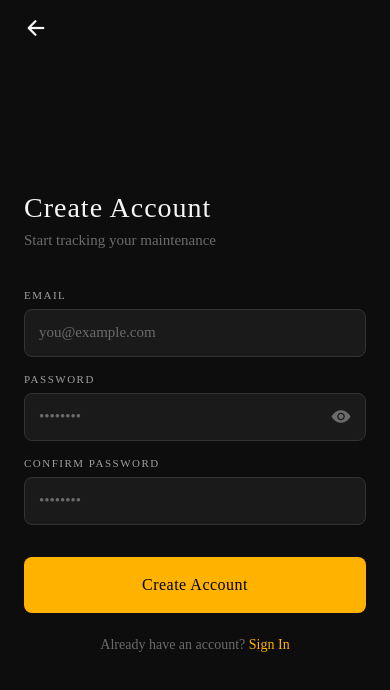
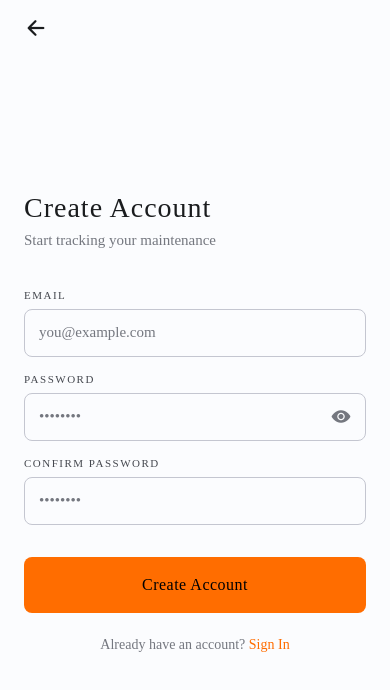
Before and after one commit to thrddqno/moto-mate, a React Native app in the folder mobile/: screen /SignUp in a window 390 px wide. Shown: the top 690 px of the page. Built offline with nearby package versions, Linux system fonts and the light colour scheme; no server answers.

Commit message:
feat(mobile): add dark mode support with light/dark theme system

```diff
--- a/mobile/src/components/ui/ErrorState.tsx
+++ b/mobile/src/components/ui/ErrorState.tsx
@@ -19,7 +19,7 @@ export function ErrorState({ message, onRetry }: ErrorStateProps) {
           { backgroundColor: colors.redDim, borderColor: colors.red },
         ]}
       >
-        <Text style={styles.icon}>!</Text>
+        <Text style={[styles.icon, { color: colors.red }]}>!</Text>
       </View>
       <Text
         style={[
--- a/mobile/src/components/ui/StatusDot.tsx
+++ b/mobile/src/components/ui/StatusDot.tsx
@@ -8,14 +8,16 @@ interface StatusDotProps {
   pulsing?: boolean;
 }
 
-const STATUS_COLORS = {
-  overdue: '#FF3D00',
-  'due-soon': '#FFB300',
-  upcoming: '#00E676',
-  ok: '#6B6B6B',
-};
+export function StatusDot({ status, size = 10, pulsing = false }: StatusDotProps) {
+  const { colors } = useTheme();
 
-export function StatusDot({ status, size = 10, pulsing = false }: StatusDotProps) {
+  const STATUS_COLORS = {
+    overdue: colors.red,
+    'due-soon': colors.amber,
+    upcoming: colors.green,
+    ok: colors.textDim,
+  };
+
   const color = STATUS_COLORS[status];
 
   return (
--- a/mobile/src/context/ThemeContext.tsx
+++ b/mobile/src/context/ThemeContext.tsx
@@ -1,25 +1,49 @@
-import React, { createContext, useContext, ReactNode } from 'react';
-import { colors, typography, spacing, borderRadius, iconSize } from '../theme';
+import React, { createContext, useContext, ReactNode, useState, useEffect } from 'react';
+import { useColorScheme, Appearance } from 'react-native';
+import { lightColors, darkColors, typography, spacing, borderRadius, iconSize } from '../theme';
+
+type Colors = typeof lightColors;
 
 interface Theme {
-  colors: typeof colors;
+  colors: Colors;
   typography: typeof typography;
   spacing: typeof spacing;
   borderRadius: typeof borderRadius;
   iconSize: typeof iconSize;
+  isDark: boolean;
 }
 
+const defaultColors: Colors = lightColors;
+
 const ThemeContext = createContext<Theme>({
-  colors,
+  colors: defaultColors,
   typography,
   spacing,
   borderRadius,
   iconSize,
+  isDark: false,
 });
 
 export function ThemeProvider({ children }: { children: ReactNode }) {
+  const systemScheme = useColorScheme();
+  const [colorScheme, setColorScheme] = useState(systemScheme);
+
+  useEffect(() => {
+    setColorScheme(systemScheme);
+  }, [systemScheme]);
+
+  useEffect(() => {
+    const subscription = Appearance.addChangeListener(({ colorScheme: newScheme }) => {
+      setColorScheme(newScheme);
+    });
+    return () => subscription.remove();
+  }, []);
+
+  const isDark = colorScheme === 'dark';
+  const colors = isDark ? darkColors : lightColors;
+
   return (
-    <ThemeContext.Provider value={{ colors, typography, spacing, borderRadius, iconSize }}>
+    <ThemeContext.Provider value={{ colors, typography, spacing, borderRadius, iconSize, isDark }}>
       {children}
     </ThemeContext.Provider>
   );
--- a/mobile/src/navigation/AuthStack.tsx
+++ b/mobile/src/navigation/AuthStack.tsx
@@ -4,6 +4,7 @@ import WelcomeScreen from '../screens/auth/WelcomeScreen';
 import SignInScreen from '../screens/auth/SignInScreen';
 import SignUpScreen from '../screens/auth/SignUpScreen';
 import ProfileSetupScreen from '../screens/auth/ProfileSetupScreen';
+import { useTheme } from '../context/ThemeContext';
 
 export type AuthStackParamList = {
   Welcome: undefined;
@@ -15,11 +16,12 @@ export type AuthStackParamList = {
 const Stack = createNativeStackNavigator<AuthStackParamList>();
 
 export default function AuthStack() {
+  const { colors } = useTheme();
   return (
     <Stack.Navigator
       screenOptions={{
         headerShown: false,
-        contentStyle: { backgroundColor: '#0D0D0D' },
+        contentStyle: { backgroundColor: colors.bg },
         animation: 'fade',
       }}
     >
--- a/mobile/src/navigation/BikesStack.tsx
+++ b/mobile/src/navigation/BikesStack.tsx
@@ -7,6 +7,7 @@ import BikeDetailScreen from '../screens/bikes/BikeDetailScreen';
 import SchedulesScreen from '../screens/schedules/SchedulesScreen';
 import ScheduleFormScreen from '../screens/schedules/ScheduleFormScreen';
 import type { Schedule } from '../types';
+import { useTheme } from '../context/ThemeContext';
 
 export type BikesStackParamList = {
   BikeList: undefined;
@@ -20,11 +21,12 @@ export type BikesStackParamList = {
 const Stack = createNativeStackNavigator<BikesStackParamList>();
 
 export default function BikesStack() {
+  const { colors } = useTheme();
   return (
     <Stack.Navigator
       screenOptions={{
         headerShown: false,
-        contentStyle: { backgroundColor: '#0D0D0D' },
+        contentStyle: { backgroundColor: colors.bg },
       }}
     >
       <Stack.Screen name="BikeList" component={BikeListScreen} />
--- a/mobile/src/navigation/DashboardStack.tsx
+++ b/mobile/src/navigation/DashboardStack.tsx
@@ -1,6 +1,7 @@
 import React from 'react';
 import { createNativeStackNavigator } from '@react-navigation/native-stack';
 import DashboardScreen from '../screens/dashboard/DashboardScreen';
+import { useTheme } from '../context/ThemeContext';
 
 export type DashboardStackParamList = {
   Dashboard: undefined;
@@ -9,11 +10,12 @@ export type DashboardStackParamList = {
 const Stack = createNativeStackNavigator<DashboardStackParamList>();
 
 export default function DashboardStack() {
+  const { colors } = useTheme();
   return (
     <Stack.Navigator
       screenOptions={{
         headerShown: false,
-        contentStyle: { backgroundColor: '#0D0D0D' },
+        contentStyle: { backgroundColor: colors.bg },
       }}
     >
       <Stack.Screen name="Dashboard" component={DashboardScreen} />
--- a/mobile/src/navigation/HistoryStack.tsx
+++ b/mobile/src/navigation/HistoryStack.tsx
@@ -1,6 +1,7 @@
 import React from 'react';
 import { createNativeStackNavigator } from '@react-navigation/native-stack';
 import HistoryScreen from '../screens/service/HistoryScreen';
+import { useTheme } from '../context/ThemeContext';
 
 export type HistoryStackParamList = {
   History: undefined;
@@ -9,11 +10,12 @@ export type HistoryStackParamList = {
 const Stack = createNativeStackNavigator<HistoryStackParamList>();
 
 export default function HistoryStack() {
+  const { colors } = useTheme();
   return (
     <Stack.Navigator
       screenOptions={{
         headerShown: false,
-        contentStyle: { backgroundColor: '#0D0D0D' },
+        contentStyle: { backgroundColor: colors.bg },
       }}
     >
       <Stack.Screen name="History" component={HistoryScreen} />
--- a/mobile/src/navigation/SettingsStack.tsx
+++ b/mobile/src/navigation/SettingsStack.tsx
@@ -3,6 +3,7 @@ import { createNativeStackNavigator } from '@react-navigation/native-stack';
 import ProfileScreen from '../screens/settings/ProfileScreen';
 import EditProfileScreen from '../screens/settings/EditProfileScreen';
 import NotificationSettingsScreen from '../screens/settings/NotificationSettingsScreen';
+import { useTheme } from '../context/ThemeContext';
 
 export type SettingsStackParamList = {
   Profile: undefined;
@@ -13,11 +14,12 @@ export type SettingsStackParamList = {
 const Stack = createNativeStackNavigator<SettingsStackParamList>();
 
 export default function SettingsStack() {
+  const { colors } = useTheme();
   return (
     <Stack.Navigator
       screenOptions={{
         headerShown: false,
-        contentStyle: { backgroundColor: '#0D0D0D' },
+        contentStyle: { backgroundColor: colors.bg },
       }}
     >
       <Stack.Screen name="Profile" component={ProfileScreen} />
--- a/mobile/src/theme/colors.ts
+++ b/mobile/src/theme/colors.ts
@@ -1,8 +1,38 @@
-export const colors = {
+export const lightColors = {
+  bg: '#FBFCFE',
+  surface: '#FBFCFE',
+  surfaceElevated: '#FFFFFF',
+  surfaceHighlight: '#E0E3E9',
+  surfaceSubtle: '#F2F3F5',
+  text: '#1A1C1E',
+  textSecondary: '#44474E',
+  textDim: '#74777F',
+  amber: '#FF6D00',
+  amberLight: '#FFDBC4',
+  amberDim: 'rgba(255, 109, 0, 0.12)',
+  amberGlow: 'rgba(255, 109, 0, 0.3)',
+  red: '#BA1A1A',
+  redLight: '#FFDAD6',
+  redDim: 'rgba(186, 26, 26, 0.12)',
+  green: '#2E7D32',
+  greenLight: '#A5D6A7',
+  greenDim: 'rgba(46, 125, 50, 0.12)',
+  blue: '#1565C0',
+  blueDim: 'rgba(21, 101, 192, 0.12)',
+  border: '#C4C6D0',
+  borderLight: '#E0E3E9',
+  white: '#FFFFFF',
+  black: '#000000',
+  transparent: 'transparent',
+  overlay: 'rgba(0, 0, 0, 0.4)',
+};
+
+export const darkColors = {
   bg: '#0D0D0D',
   surface: '#1A1A1A',
   surfaceElevated: '#242424',
   surfaceHighlight: '#2E2E2E',
+  surfaceSubtle: 'rgba(255,255,255,0.03)',
   text: '#F5F5F5',
   textSecondary: '#A0A0A0',
   textDim: '#6B6B6B',
--- a/mobile/src/theme/index.ts
+++ b/mobile/src/theme/index.ts
@@ -1,4 +1,4 @@
-export { colors } from './colors';
+export { lightColors, darkColors } from './colors';
 export { typography } from './typography';
 export type { TypographyKeys } from './typography';
 export { spacing, borderRadius, iconSize } from './spacing';
```
